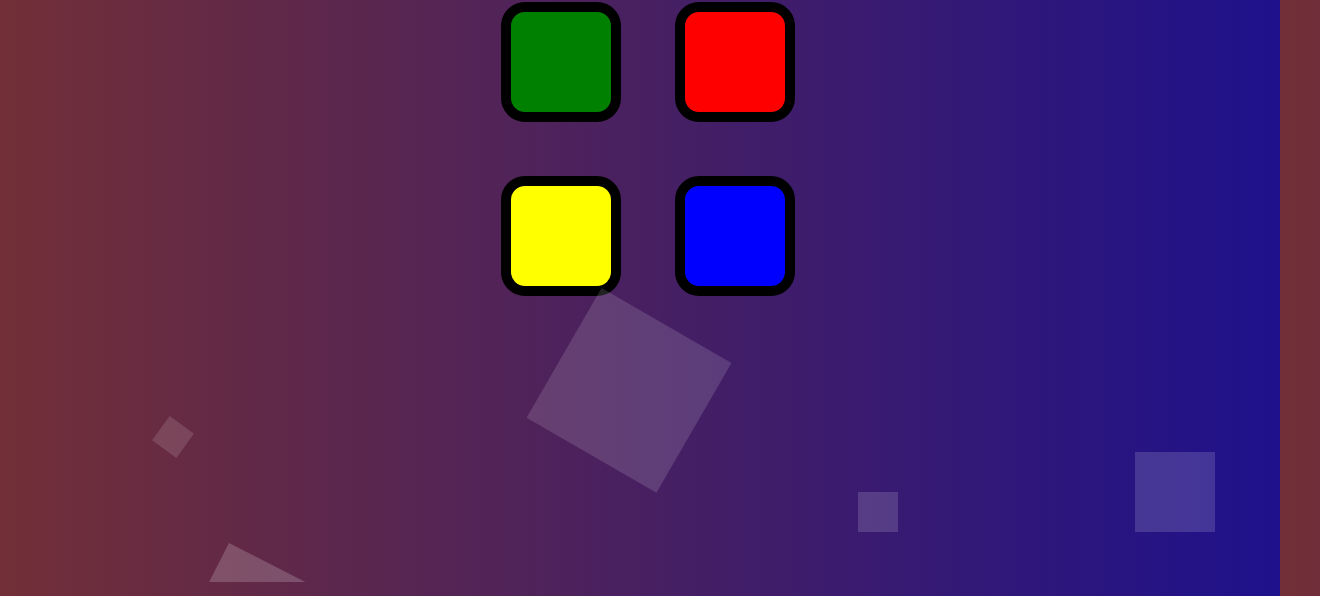
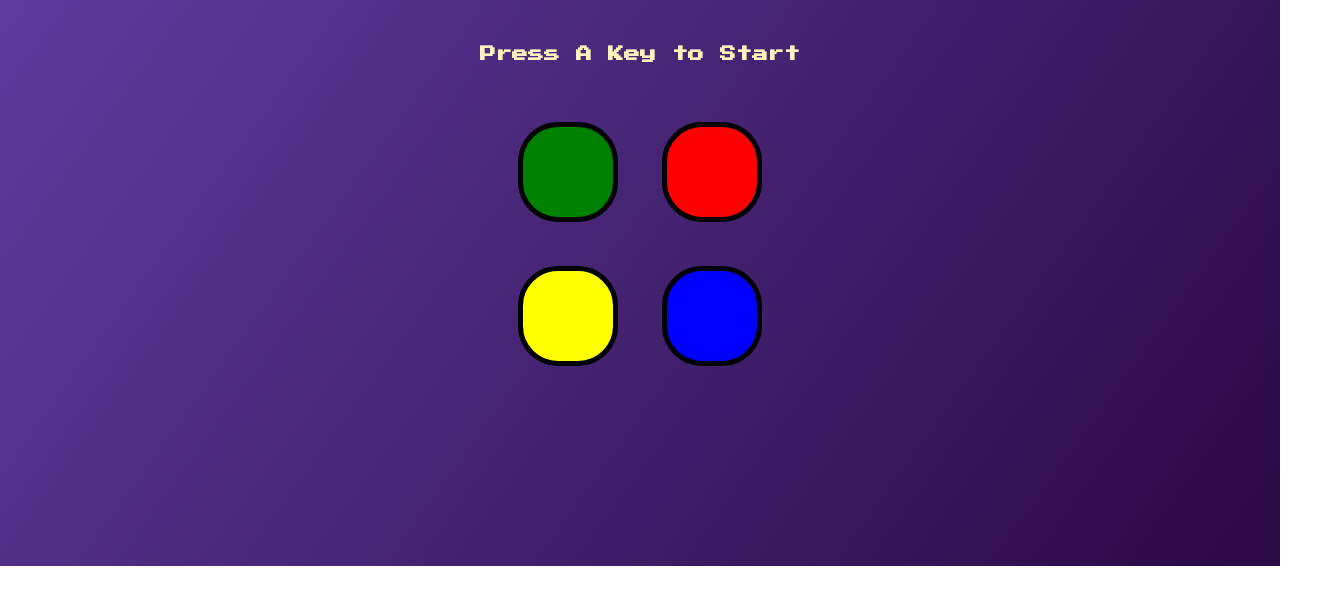
Before and after one commit to beniscaitliin/Simon-game, a plain HTML site: page index.html in a window 1280 px wide. Shown: the part 234-830 px from the top of the page, 1320 px wide, since content can reach past the window. After the commit the page ends 800 px from the top, so only its background shows below. Drawn offline with nearby package versions, Linux system fonts and the light colour scheme.

Commit message:
Change theme
change theme of game

```diff
--- a/index.html
+++ b/index.html
@@ -2,54 +2,37 @@
 <html lang="en" dir="ltr">
 
 <head>
-  <meta charset="utf-8">
+    <meta charset="UTF-8">
+    <meta http-equiv="X-UA-Compatible" content="IE=edge">
+    <meta name="viewport" content="width=device-width, initial-scale=1.0">
     <title>Simon_Game</title>
+    <link rel="preconnect" href="https://fonts.googleapis.com">
+    <link rel="preconnect" href="https://fonts.gstatic.com" crossorigin>
+    <link href="https://fonts.googleapis.com/css?family=Press+Start+2P" rel="stylesheet">
     <link rel="stylesheet" href="styles.css">
-  <link href="https://fonts.googleapis.com/css?family=Press+Start+2P" rel="stylesheet">
 </head>
 
-<body class="animation-area">
-  <h5>Simon Squared Memory Game</h5>
-  <h1 id="level-title">Press A Key to Start</h1>
-  <h1 id="turn-indicator"></h1>
+<body>
+
+    <div id="content">
+        <h1>Simon Squared Memory Game</h1>
+        <h5 id="level-title">Press A Key to Start</h5>
+        <h5 id="turn-indicator"></h5>
         <div class="container">
-    <div lass="row">
+            <div class="row">
 
-      <div type="button" id="green" class="btn green">
-
-      </div>
-
-      <div type="button" id="red" class="btn red">
-
-      </div>
+                <div type="button" id="green" class="btn green"></div>
+                <div type="button" id="red" class="btn red"></div>
             </div>
 
             <div class="row">
-
-      <div type="button" id="yellow" class="btn yellow">
-
+                <div type="button" id="yellow" class="btn yellow"></div>
+                <div type="button" id="blue" class="btn blue"></div>
             </div>
-      <div type="button" id="blue" class="btn blue">
-
         </div>
-
     </div>
-
-  </div>
-
     <script src="https://ajax.googleapis.com/ajax/libs/jquery/3.6.0/jquery.min.js"></script>
     <script src="index.js" charset="utf-8"></script>
 </body>
 
-<div >
-  <ul class="box-area">
-    <li> </li>
-    <li> </li>
-    <li> </li>
-    <li> </li>
-    <li> </li>
-    <li> </li>
-  </ul>
-</div>
-
 </html>
--- a/index.js
+++ b/index.js
@@ -1,9 +1,10 @@
-var gamePattern=[];
-var userClickedPattern=[];
-var buttonColours=["red","blue","green","yellow"];
+var gamePattern = [];
+var userClickedPattern = [];
+var buttonColours = ["red", "blue", "green", "yellow"];
 
 var level = 0;
-var started=false;
+var started = false;
+let score = 0;
 
 $(document).keypress(function() {
 
@@ -24,7 +25,7 @@ $(".btn").click(function() {
     playSound(userChosenColour);
     animatePress(userChosenColour);
 
-  checkAnswer(userClickedPattern.length-1);
+    checkAnswer(userClickedPattern.length - 1);
     toggleTurn(false);
 });
 
@@ -33,16 +34,19 @@ $(".btn").click(function() {
 function checkAnswer(currentLevel) {
 
     if (gamePattern[currentLevel] === userClickedPattern[currentLevel]) {
-      if (userClickedPattern.length === gamePattern.length){
-        setTimeout(function () {
+        if (userClickedPattern.length === gamePattern.length) {
+            setTimeout(function() {
                 nextSequence();
             }, 1000);
         }
+        score = score + 1;
     } else {
         playSound("wrong");
         $("body").addClass("game-over");
-      $("#level-title").text("Game Over, Press Any Key to Restart");
-      setTimeout(function () {
+
+        $("#level-title").text(`Your Score : ${score} (Press Any Key To Restart)`)
+        score = 0;
+        setTimeout(function() {
             $("body").removeClass("game-over");
         }, 200);
 
@@ -66,7 +70,7 @@ function nextSequence() {
 
 function animatePress(currentColor) {
     $("#" + currentColor).addClass("pressed");
-  setTimeout(function () {
+    setTimeout(function() {
         $("#" + currentColor).removeClass("pressed");
     }, 100);
 }
@@ -84,7 +88,7 @@ function startOver() {
 }
 
 function toggleTurn(player = true) {
-  let text="Memorize the pattern";
+    let text = "Memorize the pattern";
     if (player) {
         text = "Your turn";
     }
--- a/styles.css
+++ b/styles.css
@@ -1,34 +1,47 @@
-body {
-  text-align: center;
+* {
+    margin: 0;
+    box-sizing: border-box;
 }
 
-h5 {
- font-family: 'Press Start 2P', cursive;
- color: yellow
+body {
+    min-height: 100vh;
+    display: flex;
+    align-items: center;
+    justify-content: center;
+    background: linear-gradient(126deg, #6441A5, #2a0845);
 }
 
-#level-title, #turn-indicator {
+h1 {
+    font-family: 'Press Start 2P', cursive;
+    color: yellow;
+    text-align: center;
+    line-height: 2;
+}
+
+#level-title,
+#turn-indicator {
     font-family: 'Press Start 2P', cursive;
     font-size: 1rem;
-  margin:  2%;
-  margin-top: 80px;
+    margin-top: 2em;
     color: #FEF2BF;
+    text-align: center;
+    line-height: 2;
 }
 
 .container {
     display: block;
-  width: 50%;
     margin: auto;
-
+    text-align: center;
 }
 
 .btn {
-  margin: 25px;
+    margin: 20px;
     display: inline-block;
     height: 100px;
     width: 100px;
-  border: 10px solid black;
-  border-radius: 20%;
+    border: 5px solid black;
+    border-radius: 40%;
+    cursor: pointer;
 }
 
 .game-over {
@@ -53,81 +66,45 @@ h5 {
 }
 
 .pressed {
-  box-shadow: 0 0 20px white;
+    box-shadow: 0 0 20px -5px white;
     background-color: grey;
+    animation: shakenow 0.2s linear infinite;
 }
 
-.hide{
+@keyframes shakenow {
+    0% {
+        transform: translateX(0px);
+    }
+    25% {
+        transform: translateX(-5px) translateY(-5px);
+    }
+    50% {
+        transform: translateX(0px) translateY(0px);
+    }
+    75% {
+        transform: translateX(-5px) translateY(5px);
+    }
+    100% {
+        transform: translateX(0px);
+    }
+}
+
+.hide {
     visibility: hidden;
 }
-.animation-area {
-	background: linear-gradient(to left, rgb(30, 17, 139), #722F37);
-	width: 100%;
-	height: 100vh;
+
+#content {
+    margin-left: 10%;
+    margin-right: 10%;
 }
-.box-area {
-	position: absolute;
-	top: 0;
-	left: 0;
-	width: 100%;
-	height: 100%;
-	overflow: hidden;
+
+@media screen and (max-width: 350px) {
+    h1 {
+        font-size: 30px;
     }
-.box-area li {
-	position: absolute;
-	display: block;
-	list-style: none;
-	width: 25px;
-	height: 25px;
-	background: rgba(255, 255, 255, 0.2);
-	animation: animate 20s linear infinite;
-	bottom: -150px;
-}
-.box-area li:nth-child(1) {
-	left: 86%;
+    .btn {
+        margin: 10px;
+        height: 80px;
         width: 80px;
-	height: 80px;
-	animation-delay: 0s;
-}
-.box-area li:nth-child(2) {
-	left: 12%;
-	width: 30px;
-	height: 30px;
-	animation-delay: 1.5s;
-	animation-duration: 10s;
-}
-.box-area li:nth-child(3) {
-	left: 70%;
-	width: 100px;
-	height: 100px;
-	animation-delay: 5.5s;
-}
-.box-area li:nth-child(4) {
-	left: 42%;
-	width: 150px;
-	height: 150px;
-	animation-delay: 0s;
-	animation-duration: 15s;
-}
-.box-area li:nth-child(5) {
-	left: 65%;
-	width: 40px;
-	height: 40px;
-	animation-delay: 0s;
-}
-.box-area li:nth-child(6) {
-	left: 15%;
-	width: 110px;
-	height: 110px;
-	animation-delay: 3.5s;
-}
-@keyframes animate {
-	0% {
-		transform: translateY(0) rotate(0deg);
-		opacity: 1;
-	}
-	100% {
-		transform: translateY(-800px) rotate(360deg);
-		opacity: 0;
     }
 }
```
Lines whose indentation alone changed are shown as unchanged.
